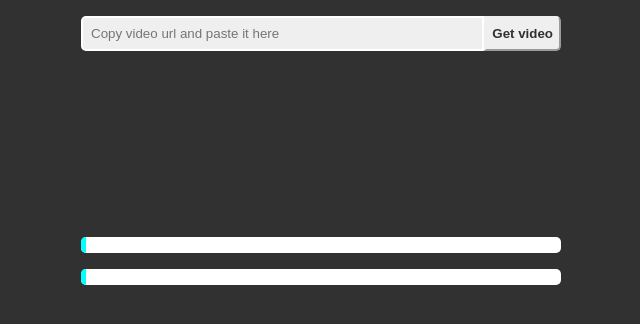
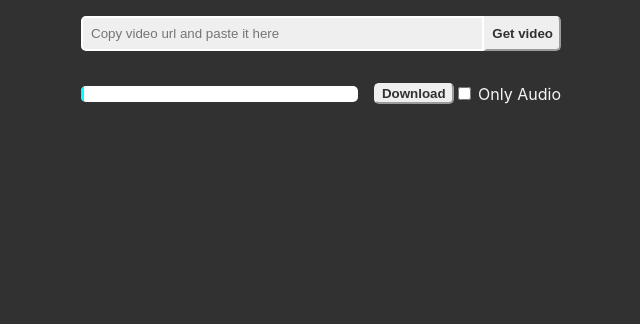
Before and after one commit to CristiScarlat/youtube-downloader-electronjs, an Electron app: page src/index.html in a window 800 px wide. Shown: the whole page, without its empty margins (79-719 px from the left). Drawn offline with Linux system fonts and the light colour scheme; no server answers.

Commit message:
add download button, add only-audio checkbox, add only one progress bar and new layout

```diff
--- a/src/index.css
+++ b/src/index.css
@@ -3,6 +3,7 @@ body {
   margin: 0;
   min-height: 100vh;
   background-color: #313131;
+  color: whitesmoke;
 }
 
 input[type="text"] {
@@ -38,16 +39,33 @@ input[type="text"] {
 }
 
 .progress-bar {
+  flex: 1;
   height: 1rem;
   background-color: white;
   max-width: 30rem;
-  margin: auto;
+  margin: 0 1rem 0 0;
   border-radius: 5px;
   overflow: hidden;
-  margin: 1rem auto;
 }
 
 .progress-bar .progress-bar-fill {
   background-color: aqua;
   height: 1rem;
 }
+
+.download-settings-container {
+  display: flex;
+  align-items: center;
+  max-width: 30rem;
+  margin: 2rem auto;
+}
+
+.download-button {
+   background-color: #efefef;
+   border-color: #efefef;
+   border-radius: 5px;
+   cursor: pointer;
+   white-space: nowrap;
+   color: #313131;
+   font-weight: 600;
+ }
--- a/src/index.html
+++ b/src/index.html
@@ -9,6 +9,18 @@
         <div class="input-container">
             <input type="text" placeholder="Copy video url and paste it here"/>
             <button>Get video</button>
+        </div>
+        <div class="download-settings-container">
+            <div class="progress-bar" id="progress-audio">
+                <div class="progress-bar-fill" style="width: 1%">
+                </div>
+            </div>
+            <button class="download-button">Download</button>
+            <div>
+                <input type="checkbox" class="only-audio-button"/>
+                <label>Only Audio</label>
+            </div>
+
         </div>
         <div class="players-container">
             <iframe
@@ -23,14 +35,7 @@
             </iframe>
             <p class="video-title"></p>
             <p class="video-info"></p>
-            <div class="progress-bar" id="progress-audio">
-                <div class="progress-bar-fill" style="width: 1%">
-                </div>
-            </div>
-            <div class="progress-bar" id="progress-video">
-                <div class="progress-bar-fill" style="width: 1%">
-                </div>
-            </div>
+
             <p class="dl-finish-info"></p>
         </div>
         <script type="text/javascript" src="renderer.js"></script>
--- a/src/index.js
+++ b/src/index.js
@@ -28,6 +28,7 @@ const createWindow = () => {
   //mainWindow.removeMenu();
 
   ipcMain.on('get-video-url', (event, data) => {
+    console.log({data})
     getVideoUrl(data, (rendererMsg) => mainWindow.webContents.send('on-message', rendererMsg))
       .then(res => {
         mainWindow.webContents.send('on-message', {type: "video-info", payload: res})
@@ -59,10 +60,9 @@ app.on('activate', () => {
 
 // In this file you can include the rest of your app's specific main process
 // code. You can also put them in separate files and import them here.
-const getVideoUrl = async (videoUrl, cb) => {
-  console.log({videoUrl})
+const getVideoUrl = async (data, cb) => {
   try{
-    return await youtubeDownloadHQ(videoUrl, app.getPath('downloads'), cb)
+    return await youtubeDownloadHQ(data.url, data.type, app.getPath('downloads'), cb)
   }
   catch (e) {
     console.log(e)
--- a/src/preload.js
+++ b/src/preload.js
@@ -1,6 +1,6 @@
-const { contextBridge, ipcRenderer } = require('electron/renderer')
+const { contextBridge, ipcRenderer } = require('electron/renderer');
 
 contextBridge.exposeInMainWorld('electronAPI', {
-  getVideoUrl: (data) => ipcRenderer.send('get-video-url', data),
+  getVideo: (data) => ipcRenderer.send('get-video-url', data),
   onMsgToRenderer: (callback) => ipcRenderer.on('on-message', (_event, value) => callback(value))
 })
--- a/src/renderer.js
+++ b/src/renderer.js
@@ -10,7 +10,7 @@ const finishMsg = document.querySelector(".dl-finish-info");
 window.onload = () => {
   getVideoBtn.onclick = () => {
     if(getVideoInput.value && getVideoInput.value !== ''){
-      window.electronAPI.getVideoUrl(getVideoInput.value)
+      window.electronAPI.getVideo({url: getVideoInput.value, type: 'only-info'})
     }
     else {
       console.log("Please paste url in input.")
@@ -22,8 +22,8 @@ window.onload = () => {
       videoTitle.innerText = data.payload.title;
       videoInfo.innerText = data.payload.details.description;
       player.src = data.payload.details.embed.iframeUrl;
-      player.width = data.payload.details.embed.width;
-      player.height = data.payload.details.embed.height;
+      player.width = data.payload.details.embed.width > 1000 ? data.payload.details.embed.width/2 : data.payload.details.embed.width;
+      player.height = data.payload.details.embed.width > 1000 ? data.payload.details.embed.height/2 : data.payload.details.embed.height;
       player.title = data.payload.details.title;
     }
     else if(data.type === "video-dl-progress"){
--- a/src/yt-dl-service.js
+++ b/src/yt-dl-service.js
@@ -26,14 +26,13 @@ const getYoutubeDownloadableUrls = async (videoUrl) => {
     return videoInfo
   }))
   const data = videos.map(video => {
-    console.log(video)
     const videoFormatObj = video.formats.filter((format) => format.hasAudio && format.hasVideo)[0];
     return {link: videoFormatObj.url, title: video.videoDetails.title, videoDetails: video.videoDetails}
   })
   return {data}
 }
 
-const youtubeDownloadHQ = async (videoUrl, donloadsDirPath, cb) => {
+const youtubeDownloadHQ = async (videoUrl, type, donloadsDirPath, cb) => {
   /**
    * Reencode audio & video without creating files first
    *
@@ -43,6 +42,7 @@ const youtubeDownloadHQ = async (videoUrl, donloadsDirPath, cb) => {
    * https://github.com/fent/node-ytdl-core/blob/cc6720f9387088d6253acc71c8a49000544d4d2a/example/ffmpeg.js
    */
 
+  console.log({videoUrl, type})
 // Buildin with nodejs
   let data = null;
 // Global constants
@@ -58,7 +58,7 @@ const youtubeDownloadHQ = async (videoUrl, donloadsDirPath, cb) => {
   } catch (e) {
     console.log(">>>>", e)
   }
-  console.log(typeof videoUrl, videoUrl)
+  if(type === 'only-info')return
   const ref = videoUrl;
   const tracker = {
     start: Date.now(),
```
